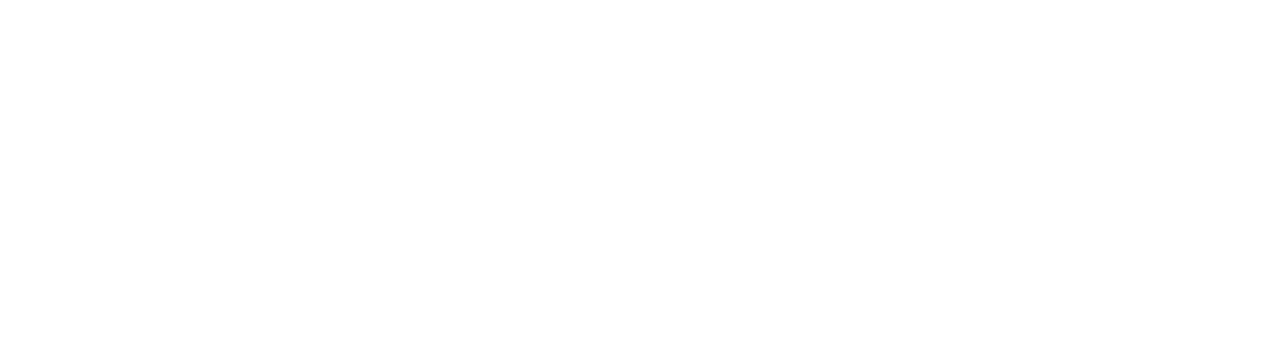
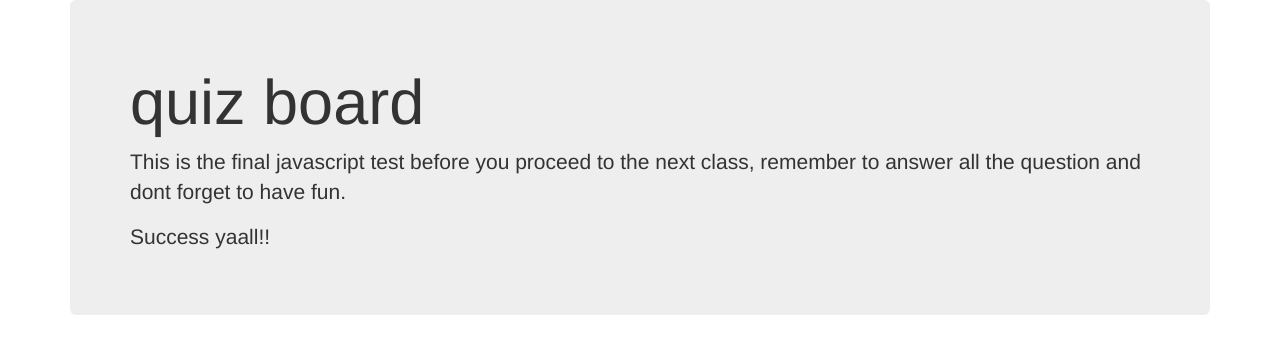
Before and after one commit to briansachaa/Quiz-board, a plain HTML site: page index.html in a window 1280 px wide. Drawn offline with nearby package versions, Linux system fonts and the light colour scheme.

Commit message:
added jumbotron

```diff
--- a/index.html
+++ b/index.html
@@ -9,6 +9,11 @@
      <script src="js/scripts.js"></script>
   </head>
   <body>
-
-  </body>
+    <div class="container">
+      <div class="jumbotron">
+        <h1>quiz board</h1>
+        <p>This is the final javascript test before you proceed to the next class, remember to answer all the question and dont forget to have fun.</p>
+        <p>Success yaall!!</p>
+      </div>
+    </div>
 </html>
```
